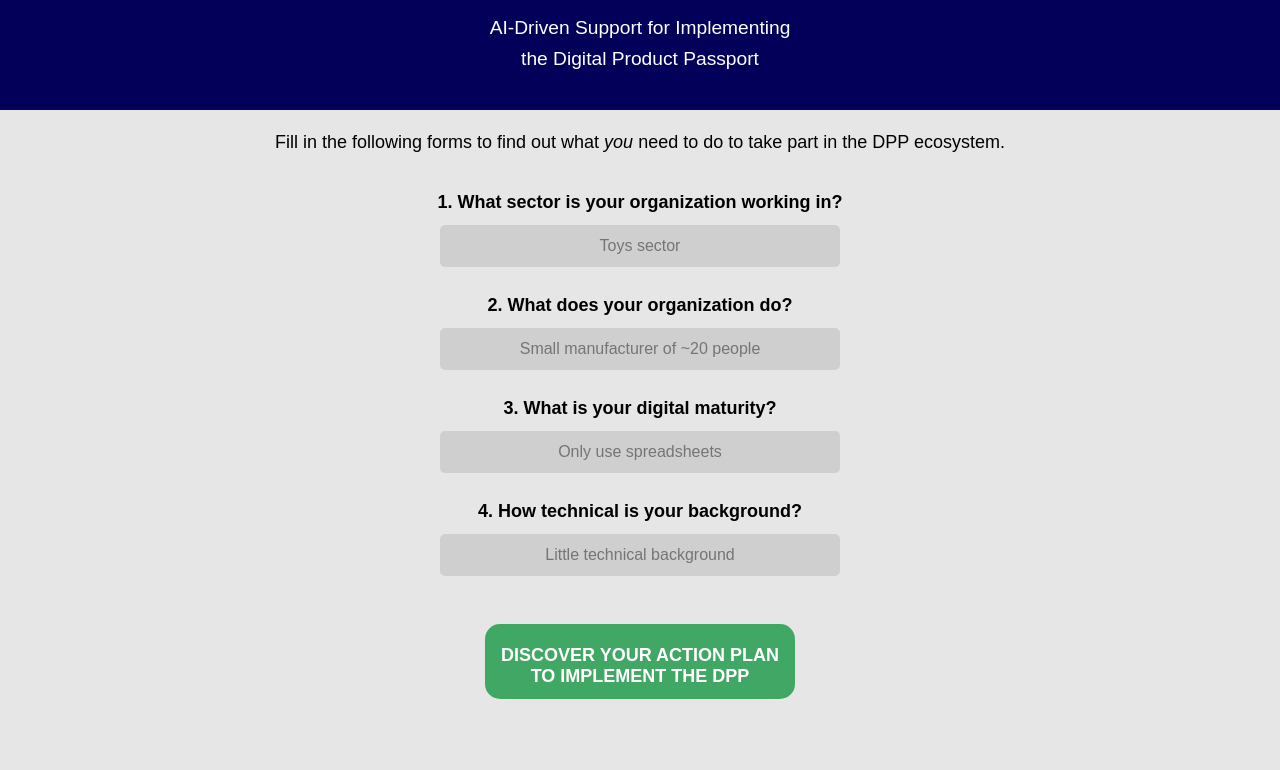
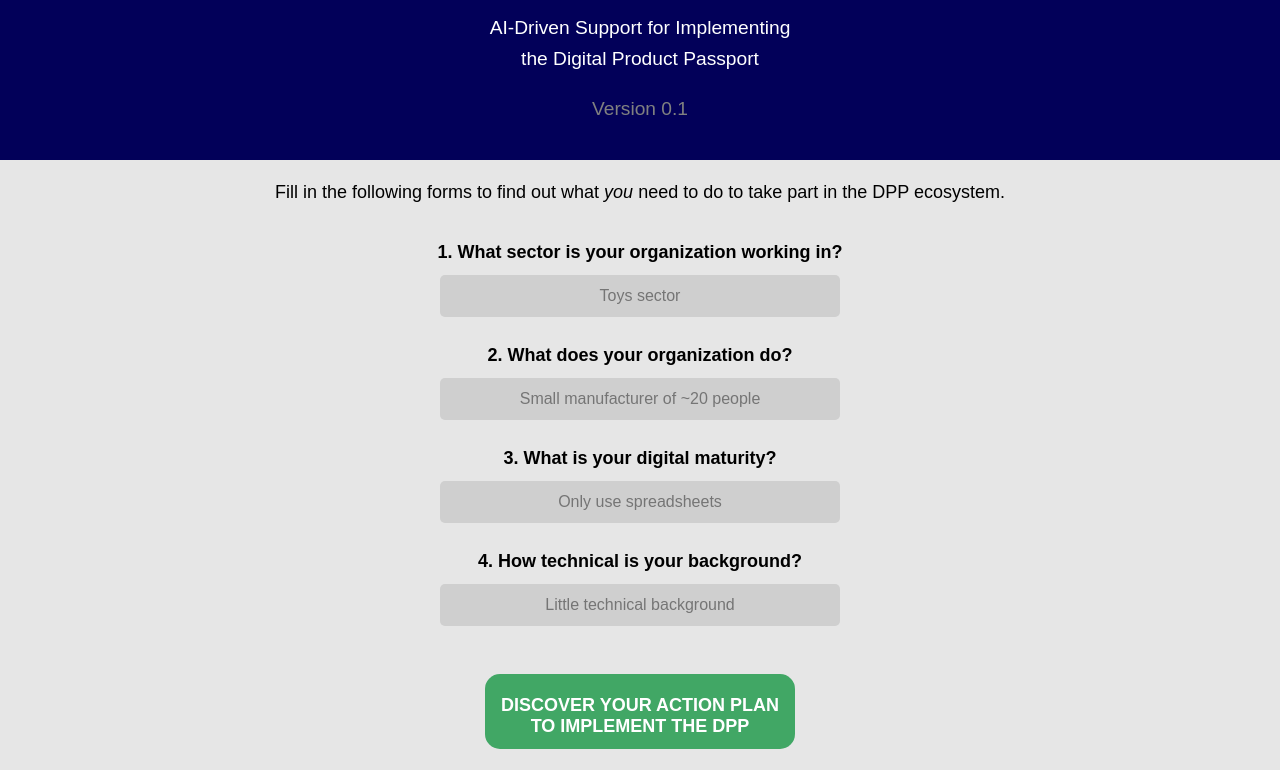
Before and after one commit to isabelrut/system-ai, a website: page docs/index.html in a window 1280 px wide. Shown: the part 83-853 px from the top of the page. Drawn offline with Linux system fonts and the light colour scheme; grey boxes are pictures that could not be loaded.

Commit message:
Added version number

```diff
--- a/docs/index.html
+++ b/docs/index.html
@@ -10,6 +10,7 @@
     <div class="header">
         <h1>DPPathfinder</h1>
         <p>AI-Driven Support for Implementing<br>the Digital Product Passport</p>
+        <p style="color:grey">Version 0.1</p>
     </div>
 
     <div class="container">
```
